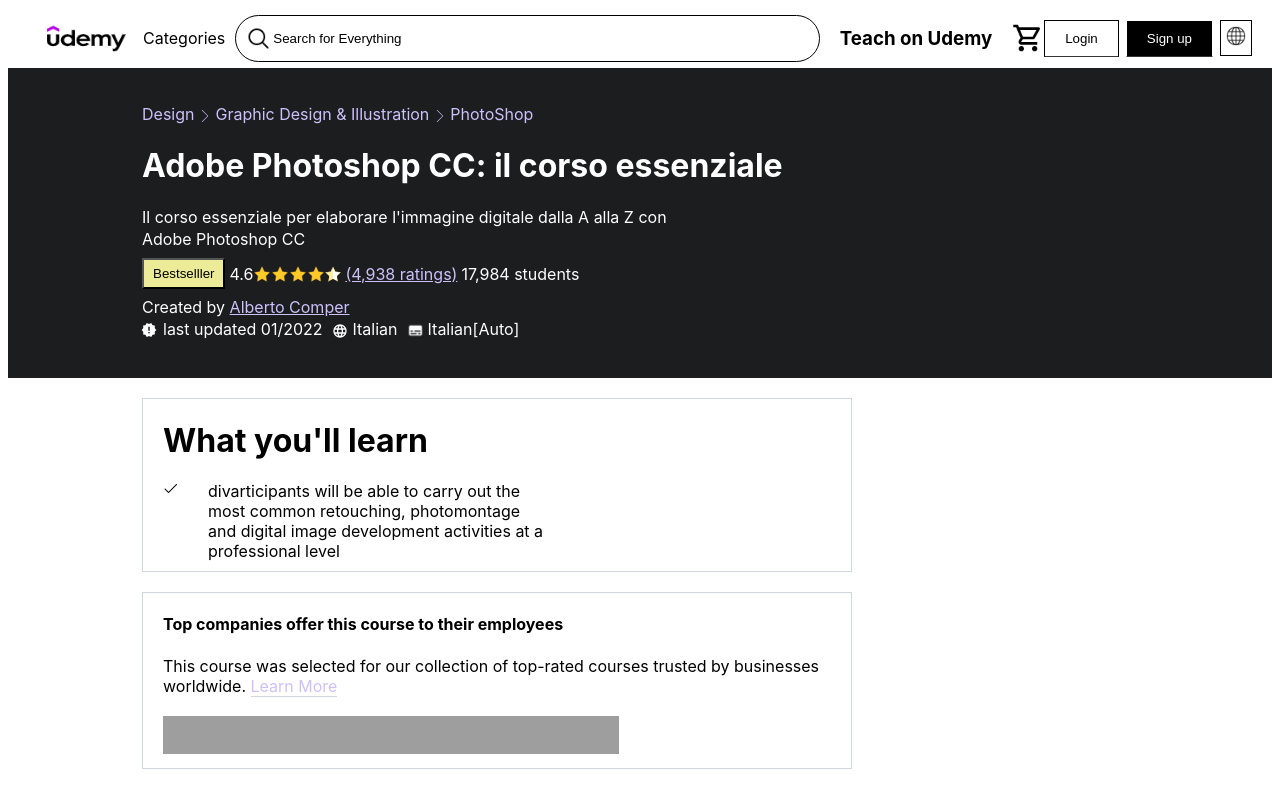
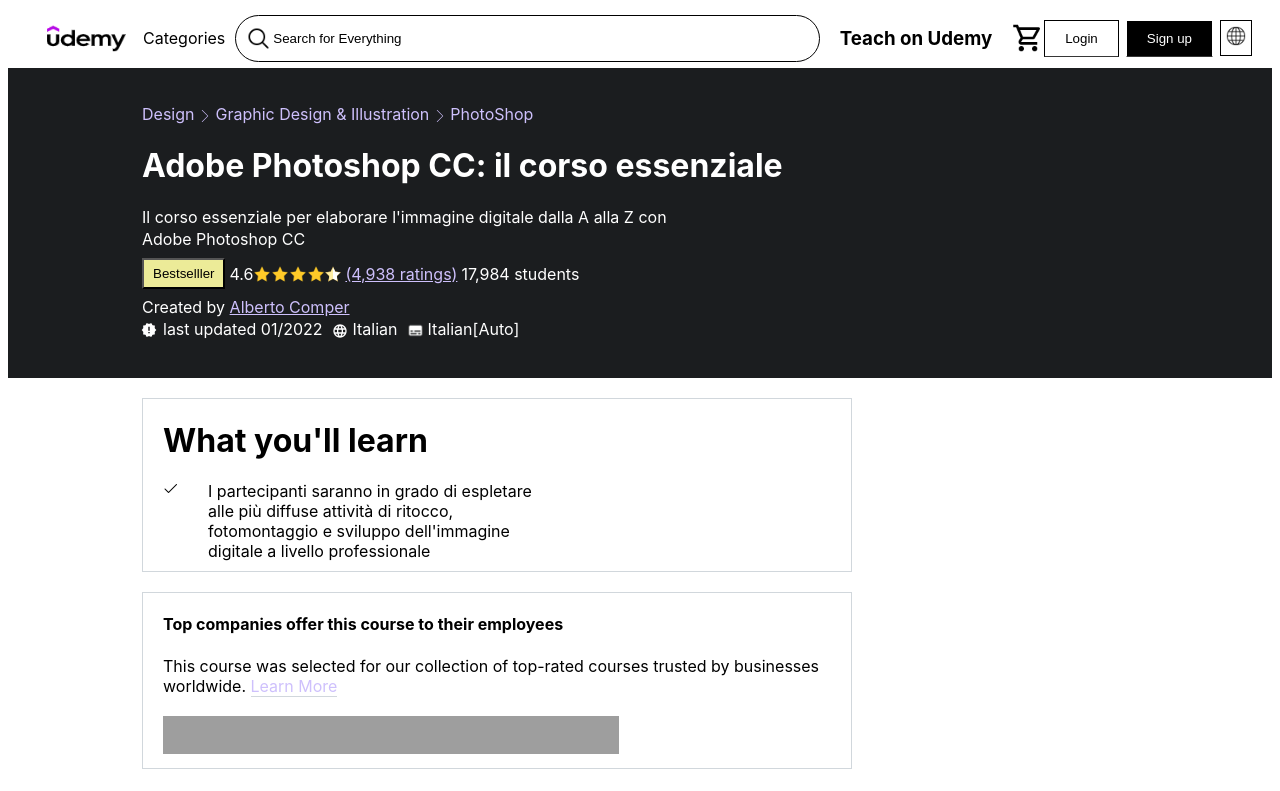
Before and after one commit to seniorogbonna/test-nuxt, a Nuxt app: page / in a window 1280 px wide. Shown: the top 791 px of the page. Built offline with nearby package versions, Linux system fonts and the light colour scheme; grey boxes are pictures that could not be loaded.

Commit message:
change the content

```diff
--- a/components/ApptoLearn.vue
+++ b/components/ApptoLearn.vue
@@ -3,10 +3,8 @@
     <h1>What you'll learn</h1>
     <div class="d-flex">
       <img src="/img/done-icon.png" width="15px" height="15px" alt="">
-      <div class="w-half pl-5">divarticipants will be able to carry out the most common retouching, photomontage and
-        digital
-        image development
-        activities at a professional level</div>
+      <div class="w-half pl-5">I partecipanti saranno in grado di espletare alle più diffuse attività di ritocco,
+        fotomontaggio e sviluppo dell'immagine digitale a livello professionale</div>
     </div>
   </div>
   <div class="card-2 mt-8 border p-4 mt-4 w-60">
--- a/components/CourseItem.vue
+++ b/components/CourseItem.vue
@@ -1,5 +1,5 @@
 <template>
-  <div @click="" class="d-flex w-60 accordion-item-section pointer">
+  <div class="d-flex w-60 accordion-item-section pointer">
     <svg fill="#5624d0" height="14px" width="14px" version="1.1" id="Layer_1" xmlns="http://www.w3.org/2000/svg"
       xmlns:xlink="http://www.w3.org/1999/xlink" viewBox="0 0 330 330" xml:space="preserve"
       style="margin-left: 4px; padding: 9px;">
@@ -28,6 +28,7 @@
   name: 'course-item',
   props: ['courseItem'],
 }
+
 </script>
 
 <style lang="postcss">
```
